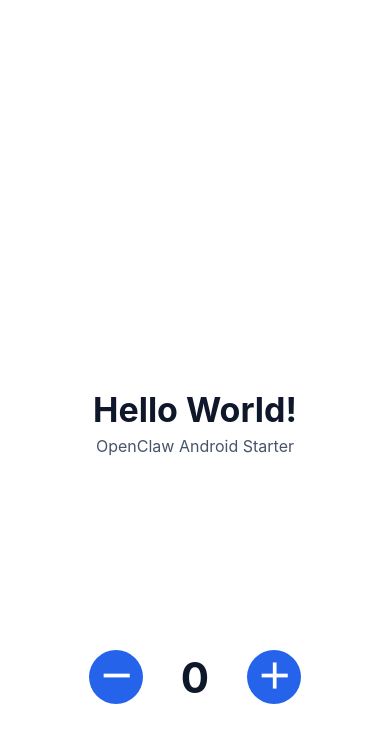
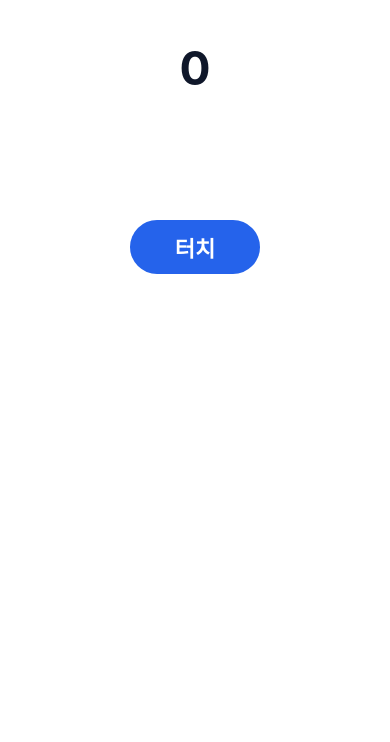
Before and after one commit to kingjjygame-cmd/Openclaw-build-repo, a React Native app in the folder app-android-todo/: screen / in a window 390 px wide. Shown: the top 742 px of the page. Built offline with nearby package versions, Linux system fonts and the light colour scheme.

Commit message:
feat(app): single moving button with top-center click counter

```diff
--- a/app-android-todo/App.js
+++ b/app-android-todo/App.js
@@ -3,29 +3,27 @@ import { useState } from 'react';
 
 export default function App() {
   const [count, setCount] = useState(0);
+  const [moved, setMoved] = useState(false);
+
+  const handlePress = () => {
+    setCount((prev) => prev + 1);
+    setMoved((prev) => !prev);
+  };
 
   return (
     <View style={styles.container}>
-      <Text style={styles.title}>Hello World!</Text>
-      <Text style={styles.subtitle}>OpenClaw Android Starter</Text>
+      <Text style={styles.counter}>{count}</Text>
 
-      <View style={styles.counterWrap}>
-        <Pressable
-          onPress={() => setCount((prev) => prev - 1)}
-          style={({ pressed }) => [styles.btn, pressed && styles.btnPressed]}
-        >
-          <Text style={styles.btnText}>－</Text>
-        </Pressable>
-
-        <Text style={styles.counterText}>{count}</Text>
-
-        <Pressable
-          onPress={() => setCount((prev) => prev + 1)}
-          style={({ pressed }) => [styles.btn, pressed && styles.btnPressed]}
-        >
-          <Text style={styles.btnText}>＋</Text>
-        </Pressable>
-      </View>
+      <Pressable
+        onPress={handlePress}
+        style={({ pressed }) => [
+          styles.button,
+          moved ? styles.buttonPosBottom : styles.buttonPosTop,
+          pressed && styles.buttonPressed,
+        ]}
+      >
+        <Text style={styles.buttonText}>터치</Text>
+      </Pressable>
     </View>
   );
 }
@@ -34,53 +32,42 @@ const styles = StyleSheet.create({
   container: {
     flex: 1,
     backgroundColor: '#ffffff',
-    alignItems: 'center',
-    justifyContent: 'center',
   },
-  title: {
-    fontSize: 34,
+  counter: {
+    position: 'absolute',
+    top: 40,
+    left: 0,
+    right: 0,
+    textAlign: 'center',
+    fontSize: 46,
     fontWeight: '700',
     color: '#0f172a',
-    marginBottom: 6,
   },
-  subtitle: {
-    fontSize: 16,
-    color: '#475569',
-  },
-  counterWrap: {
-    position: 'absolute',
-    left: 0,
-    right: 0,
-    bottom: 140,
-    flexDirection: 'row',
-    alignItems: 'center',
-    justifyContent: 'center',
-    gap: 16,
-  },
-  counterText: {
-    fontSize: 42,
-    color: '#0f172a',
-    fontWeight: '700',
-    minWidth: 72,
-    textAlign: 'center',
-  },
-  btn: {
-    width: 54,
+  button: {
+    width: 130,
     height: 54,
     borderRadius: 27,
     backgroundColor: '#2563eb',
     alignItems: 'center',
     justifyContent: 'center',
-    elevation: 5,
+    position: 'absolute',
+    left: '50%',
+    transform: [{ translateX: -65 }],
+    elevation: 6,
   },
-  btnPressed: {
+  buttonPosTop: {
+    top: 220,
+  },
+  buttonPosBottom: {
+    bottom: 220,
+  },
+  buttonPressed: {
     backgroundColor: '#1d4ed8',
-    transform: [{ scale: 0.96 }],
+    transform: [{ translateX: -65 }, { scale: 0.96 }],
   },
-  btnText: {
-    fontSize: 34,
+  buttonText: {
+    fontSize: 22,
     color: '#fff',
     fontWeight: '700',
-    lineHeight: 36,
   },
 });
```
